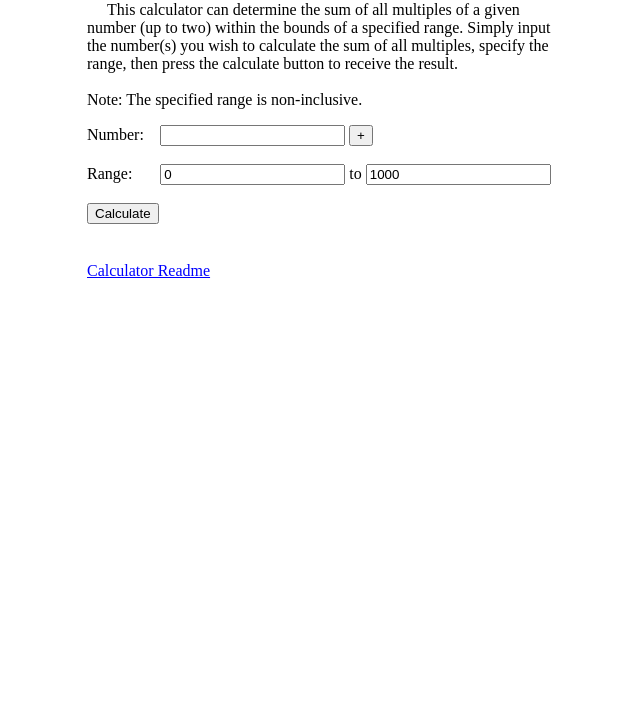
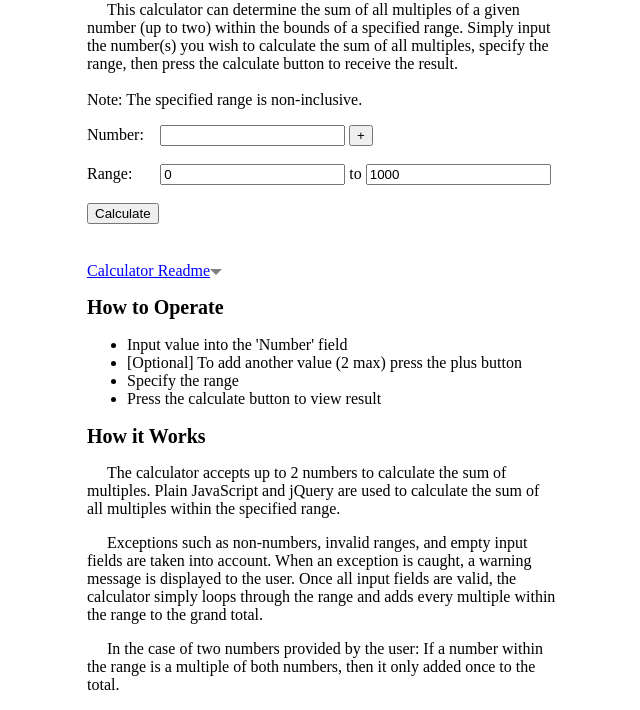
Before and after one commit to mlow991/mlow991.github.io, a website: page projects/p5/index.html in a window 1280 px wide. Both pictures are taken after a click on the element "Calculator Readme". Shown: the part 231-941 px from the top of the page, without its empty margins (318-958 px from the left). Before the commit the page ends 800 px from the top, so only its background shows below. Drawn offline with Linux system fonts and the light colour scheme.

Commit message:
feat: Implement dropdown triangle for readme
Also updated the readme.

```diff
--- a/projects/p5/css/main.css
+++ b/projects/p5/css/main.css
@@ -17,8 +17,22 @@
 	cursor: pointer;
 }
 
+.dropdown-triangle {
+	border-left: 6px solid transparent;
+	border-top: 6px solid transparent;
+	border-bottom: 6px solid gray;
+	border-right: 6px solid transparent;
+	width: 0;
+	height: 0;
+	position: absolute;
+}
+
 p {
 	text-indent: 20px;
+}
+
+h2 {
+	font-size: 20px;
 }
 
 body {
--- a/projects/p5/index.html
+++ b/projects/p5/index.html
@@ -33,13 +33,26 @@
 		<span class="result">Result: <span><span class="r-value"></span>
 	</div>
 	<div class="footer">
-		<span class="readme" title="How the calculator works">Calculator Readme</span>
-		<p class="readme-text">
-			The calculator accepts up to 2 numbers to calculate the sum of multiples.  You can also specify the non-inclusive range of multiples.
-
-			The calculator uses JavaScript to calculate the sum of all multiples.  Exceptions such as non-numbers, invalid ranges, and empty input fields are taken into account.  When an exception is caught, a warning message is displayed to the user.
-			Once all input fields are valid, the calculator simply loops through the range and adds every multiple within the range to the grand total.
-		</p>
+		<span class="readme" title="How the calculator works">Calculator Readme</span><span class="dropdown-triangle"></span><br>
+		<div class="readme-text">
+			<h2>How to Operate</h2>
+			<ul>
+				<li>Input value into the 'Number' field</li>
+				<li>[Optional] To add another value (2 max) press the plus button</li>
+				<li>Specify the range</li>
+				<li>Press the calculate button to view result</li>
+			</ul>
+			<h2>How it Works</h2>
+			<p>
+				The calculator accepts up to 2 numbers to calculate the sum of multiples. Plain JavaScript and jQuery are used to calculate the sum of all multiples within the specified range.
+			</p>
+			<p>
+				Exceptions such as non-numbers, invalid ranges, and empty input fields are taken into account.  When an exception is caught, a warning message is displayed to the user.  Once all input fields are valid, the calculator simply loops through the range and adds every multiple within the range to the grand total.
+			</p>
+			<p>
+				In the case of two numbers provided by the user: If a number within the range is a multiple of both numbers, then it only added once to the total.
+			</p>
+		</div>
 	</div>
 
 </body>
--- a/projects/p5/js/app.js
+++ b/projects/p5/js/app.js
@@ -1,5 +1,6 @@
 var count = 0;
 var result;
+var readmeActive = false;
 
 function calc(x, y, range) {
 	if(y == 0) {
@@ -119,5 +120,22 @@ $(document).ready(function() {
 			$('.num-amount').css('display', 'initial');
 		}
 	});
+
+	$('.readme').click(function() {
+		if(!readmeActive) {
+			readmeActive = true;
+			$('.readme-text').css('display', 'initial');
+			$('.dropdown-triangle').css('border-top', '6px solid gray');
+			$('.dropdown-triangle').css('border-bottom', '6px solid transparent');
+			$('.dropdown-triangle').css('margin-top', '7px');
+		} else {
+			readmeActive = false;
+			$('.readme-text').css('display', 'none');
+			$('.dropdown-triangle').css('border-top', '6px solid transparent');
+			$('.dropdown-triangle').css('border-bottom', '6px solid gray');
+			$('.dropdown-triangle').css('margin-top', '0');
+		}
+	});
+
 	console.log('app loaded');
 });
```
